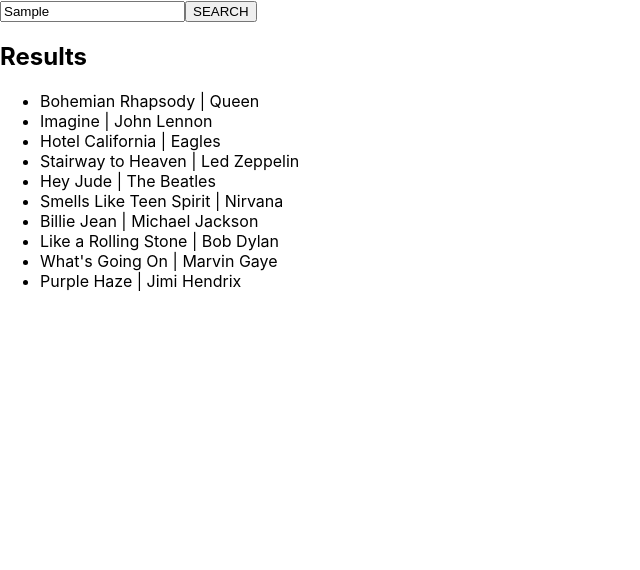
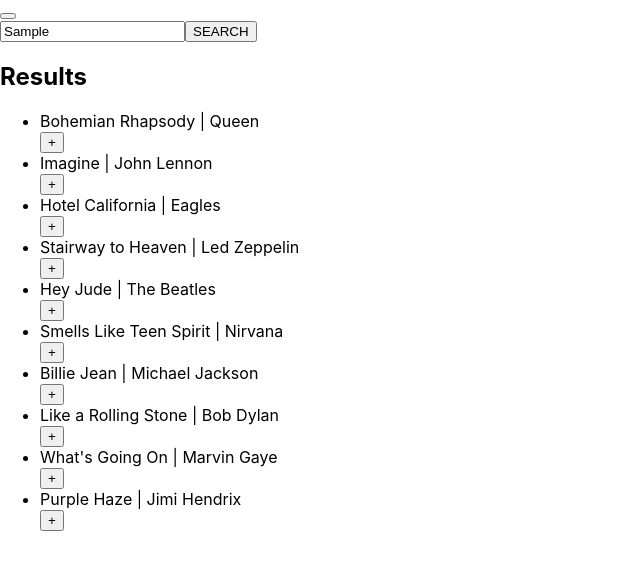
Before and after one commit to HelloCostel/jammming, a React (Create React App) app: page / in a window 1280 px wide. Both pictures are taken after typing "Sample" into the empty fields and a click on the button "SEARCH". Shown: the top 570 px of the page, without its empty margins (0-640 px from the left). Built offline with nearby package versions, Linux system fonts and the light colour scheme.

Commit message:
Write logic to add tracks to App's state: playlistTracks

```diff
--- a/public/tracks.json
+++ b/public/tracks.json
@@ -1,42 +1,72 @@
 [
     {
-        "title": "Bohemian Rhapsody",
-        "artist": "Queen"
+        "id": 1,
+        "name": "Bohemian Rhapsody",
+        "artist": "Queen",
+        "album": "A Night at the Opera",
+        "uri": "spotify:track:1"
     },
     {
-        "title": "Imagine",
-        "artist": "John Lennon"
+        "id": 2,
+        "name": "Imagine",
+        "artist": "John Lennon",
+        "album": "Imagine",
+        "uri": "spotify:track:2"
     },
     {
-        "title": "Hotel California",
-        "artist": "Eagles"
+        "id": 3,
+        "name": "Hotel California",
+        "artist": "Eagles",
+        "album": "Hotel California",
+        "uri": "spotify:track:3"
     },
     {
-        "title": "Stairway to Heaven",
-        "artist": "Led Zeppelin"
+        "id": 4,
+        "name": "Stairway to Heaven",
+        "artist": "Led Zeppelin",
+        "album": "Led Zeppelin IV",
+        "uri": "spotify:track:4"
     },
     {
-        "title": "Hey Jude",
-        "artist": "The Beatles"
+        "id": 5,
+        "name": "Hey Jude",
+        "artist": "The Beatles",
+        "album": "Hey Jude",
+        "uri": "spotify:track:5"
     },
     {
-        "title": "Smells Like Teen Spirit",
-        "artist": "Nirvana"
+        "id": 6,
+        "name": "Smells Like Teen Spirit",
+        "artist": "Nirvana",
+        "album": "Nevermind",
+        "uri": "spotify:track:6"
     },
     {
-        "title": "Billie Jean",
-        "artist": "Michael Jackson"
+        "id": 7,
+        "name": "Billie Jean",
+        "artist": "Michael Jackson",
+        "album": "Thriller",
+        "uri": "spotify:track:7"
     },
     {
-        "title": "Like a Rolling Stone",
-        "artist": "Bob Dylan"
+        "id": 8,
+        "name": "Like a Rolling Stone",
+        "artist": "Bob Dylan",
+        "album": "Highway 61 Revisited",
+        "uri": "spotify:track:8"
     },
     {
-        "title": "What's Going On",
-        "artist": "Marvin Gaye"
+        "id": 9,
+        "name": "What's Going On",
+        "artist": "Marvin Gaye",
+        "album": "What's Going On",
+        "uri": "spotify:track:9"
     },
     {
-        "title": "Purple Haze",
-        "artist": "Jimi Hendrix"
+        "id": 10,
+        "name": "Purple Haze",
+        "artist": "Jimi Hendrix",
+        "album": "Are You Experienced",
+        "uri": "spotify:track:10"
     }
 ]
--- a/src/App.js
+++ b/src/App.js
@@ -6,6 +6,7 @@ import PlayList from './components/PlayList/PlayList';
 
 function App() {
   const [searchResults, setSearchResults] = useState([]);
+  const [playlistTracks, setPlaylistTracks] = useState([]);
 
   const search = async (term) => {
     try {
@@ -17,11 +18,21 @@ function App() {
     }
   }
 
+  const addTrack = (trackId) => {
+    if (playlistTracks.some(element => element.id === trackId)) {
+      return;
+    } else {
+      const track = searchResults.find(track => track.id === trackId);
+      setPlaylistTracks([...playlistTracks  , track]);
+    }
+  }
+
   return (
     <div id='app'>
+      <button onClick={() => console.log(playlistTracks)}></button>
       <SearchBar onSearch={search}/>
       <div>
-        <SearchResults tracks={searchResults} />
+        <SearchResults tracks={searchResults} onAdd={addTrack}/>
         <PlayList />
       </div>
     </div>
--- a/src/components/PlayList/PlayList.js
+++ b/src/components/PlayList/PlayList.js
@@ -1,8 +1,15 @@
-import React from 'react';
+import React, { useState } from 'react';
 import styles from './PlayList.module.css';
+import TrackList from '../TrackList/TrackList';
 
 function PlayList() {
+    const [playlist, setPlaylist] = useState([]);
 
+    return (
+        <>
+            <TrackList tracks={playlist} />
+        </>
+    )
 }
 
 export default PlayList;
--- a/src/components/SearchResults/SearchResults.js
+++ b/src/components/SearchResults/SearchResults.js
@@ -6,7 +6,7 @@ function SearchResults(props) {
     return (
         <div>
             <h2>Results</h2>
-            <TrackList tracks={props.tracks}/>
+            <TrackList tracks={props.tracks} onAdd={props.onAdd}/>
         </div>
     )
 }
--- a/src/components/Track/Track.js
+++ b/src/components/Track/Track.js
@@ -2,8 +2,16 @@ import react from 'react';
 import styles from './Track.module.css';
 
 function Track(props) {
+
+    const addTrack = () => {
+        props.onAdd(props.id);
+    }
+
     return (
-        <li>{props.title} | {props.artist}</li>
+        <li>
+            <div>{props.name} | {props.artist}</div>
+            <button onClick={addTrack}>+</button>
+        </li>
     )
 }
 
--- a/src/components/TrackList/TrackList.js
+++ b/src/components/TrackList/TrackList.js
@@ -6,7 +6,7 @@ function TrackList(props) {
     return (
         <ul>
             {props.tracks.map(track => {
-                return <Track key={track.title} title={track.title} artist={track.artist} />
+                return <Track key={track.id} id={track.id} name={track.name} artist={track.artist} onAdd={props.onAdd} />
             })}
         </ul>
     )
```
